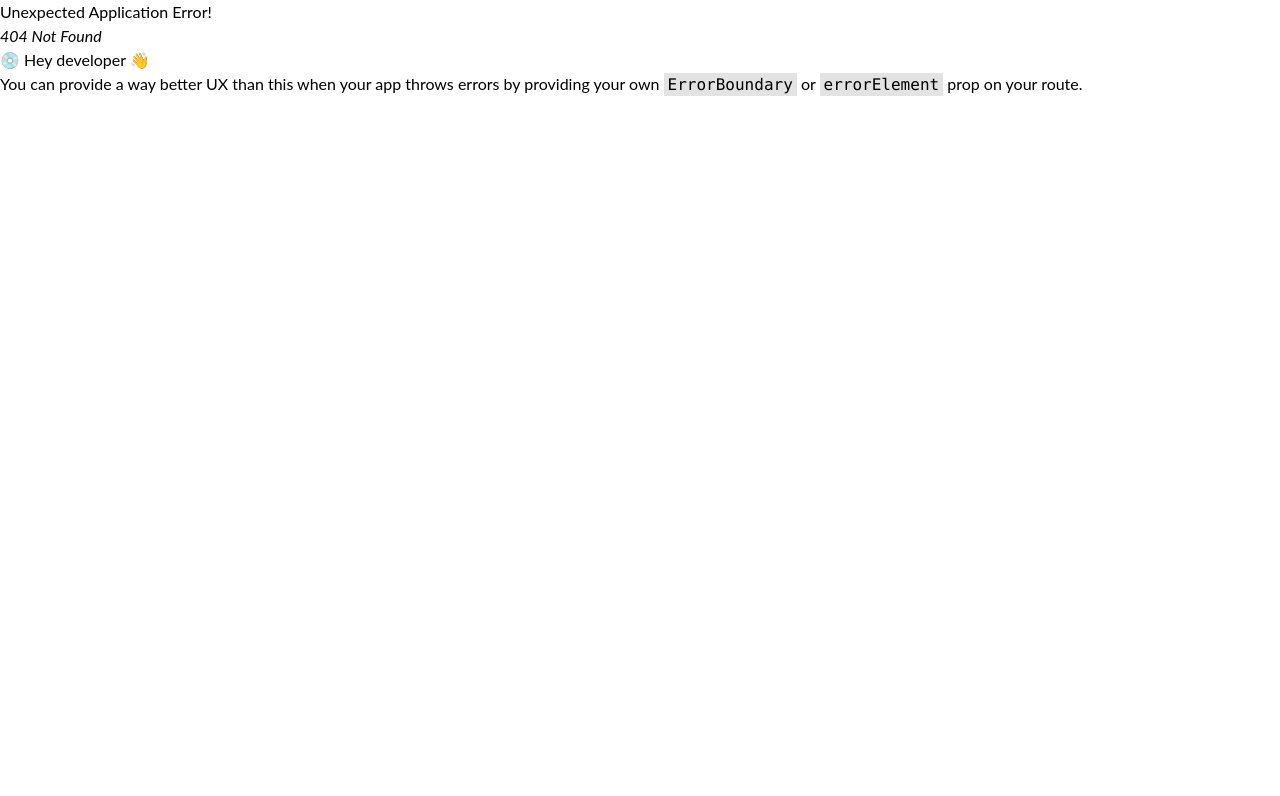
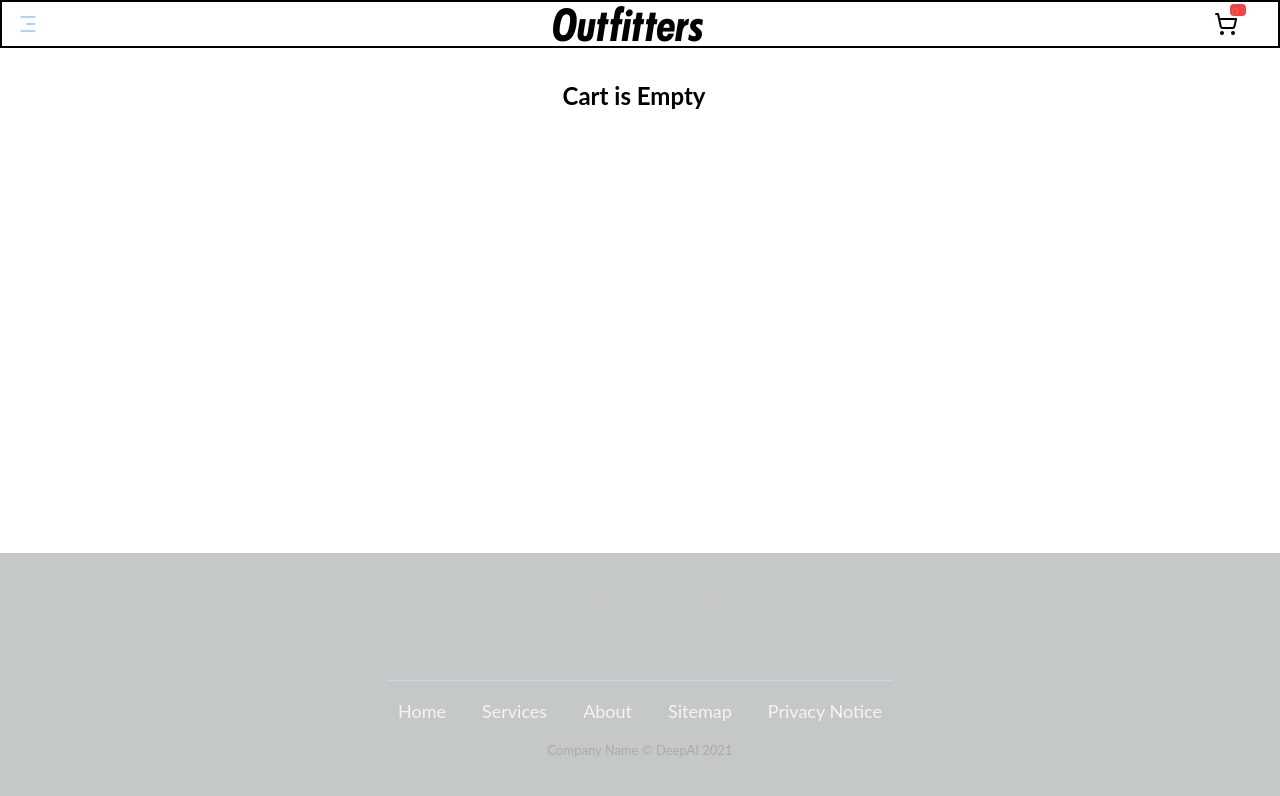
Before and after one commit to SyedMHasnain/Outfitters, a React (Create React App) app: page /Cart in a window 1280 px wide. Before the commit this address had no page. Shown: the top 796 px of the page. Built offline with nearby package versions, Linux system fonts and the light colour scheme.

Commit message:
redux done

```diff
--- a/src/App.jsx
+++ b/src/App.jsx
@@ -12,7 +12,6 @@ const App = () => {
      <Header/>
      <Outlet/>
      <Footer/>
-
     </Provider>
   );
 };
--- a/src/Components/Footer.jsx
+++ b/src/Components/Footer.jsx
@@ -1,26 +1,72 @@
-import React from 'react'
-
 const Footer = () => {
   return (
-  <>
-      <div className="footer-basic">
+    <div className="flex flex-col min-h-screen">
+      <div className="flex-grow">{/* Your main content goes here */}</div>
+      <div className="footer-basic align-bottom bg-gray-200 p-6">
         <footer>
-            <div className="social"><a href="#"><i className="icon ion-social-instagram"></i></a><a href="#"><i className="icon ion-social-snapchat"></i></a><a href="#"><i className="icon ion-social-twitter"></i></a><a href="#"><i className="icon ion-social-facebook"></i></a></div>
+          <div className="social mb-4">
+            <a
+              href="https://instagram.com"
+              target="_blank"
+              rel="noopener noreferrer">
+              <i className="icon ion-social-instagram"></i>
+            </a>
+            <a
+              href="https://snapchat.com"
+              target="_blank"
+              rel="noopener noreferrer">
+              <i className="icon ion-social-snapchat"></i>
+            </a>
+            <a
+              href="https://twitter.com"
+              target="_blank"
+              rel="noopener noreferrer">
+              <i className="icon ion-social-twitter"></i>
+            </a>
+            <a
+              href="https://facebook.com"
+              target="_blank"
+              rel="noopener noreferrer">
+              <i className="icon ion-social-facebook"></i>
+            </a>
+          </div>
 
-         <hr className='w-[100%] h-0.1  border'  />
+          <hr className="border-t border-gray-300" />
 
-            <ul className="list-inline">
-                <li className="list-inline-item"><a href="#">Home</a></li>
-                <li className="list-inline-item"><a href="#">Services</a></li>
-                <li className="list-inline-item"><a href="#">About</a></li>
-                <li className="list-inline-item"><a href="#">Sitemap</a></li>
-                <li className="list-inline-item"><a href="#">Privacy Notice</a></li>
-            </ul>
-            <p className="copyright">Company Name © DeepAI 2021</p>
+          <ul className="list-inline flex justify-center space-x-4 mt-4">
+            <li>
+              <a href="/" className="text-gray-700 hover:underline">
+                Home
+              </a>
+            </li>
+            <li>
+              <a href="/services" className="text-gray-700 hover:underline">
+                Services
+              </a>
+            </li>
+            <li>
+              <a href="/about" className="text-gray-700 hover:underline">
+                About
+              </a>
+            </li>
+            <li>
+              <a href="/sitemap" className="text-gray-700 hover:underline">
+                Sitemap
+              </a>
+            </li>
+            <li>
+              <a href="/privacy" className="text-gray-700 hover:underline">
+                Privacy Notice
+              </a>
+            </li>
+          </ul>
+          <p className="copyright text-center mt-4 text-gray-600">
+            Company Name © DeepAI 2021
+          </p>
         </footer>
+      </div>
     </div>
-  </>
-  )
-}
+  );
+};
 
-export default Footer
+export default Footer;
--- a/src/Components/Header.jsx
+++ b/src/Components/Header.jsx
@@ -1,64 +1,36 @@
 import React from "react";
-import { CiMenuFries } from "react-icons/ci";
 import { NavLink } from "react-router-dom";
 import logo from "../images/logo.png";
 import SideNavi from "./Sidenav";
+import { LuShoppingCart } from "react-icons/lu";
+import { useSelector } from "react-redux";
+const Header = () => {
+  const items = useSelector((state) => state.cart);
 
-//import { Link, NavLink } from "react-router-dom";
-
-// this is a navigation bar in which we use react router v60.4 and NAv Link As well
-const Header = () => {
   return (
     <>
       {/* nav start */}
-      <div className="flex  items-center fixed w-full z-10 h-12  ">
-        <div className="  ml-4 text-xl  text-black">
+      <div className="flex justify-between items-center fixed w-full z-10 h-12  border-2 border-black ">
+        <div className=" menu-icon ml-4 text-xl  text-black">
           <SideNavi />
         </div>
-        <img src={logo} alt="" className="ml-5" />
 
-        {/* <ul className=" flex gap-7  items-center text-[1vw] hidden xl:flex">
-          <li>
-            <NavLink
-              to="/"
-              className={({ isActive }) =>
-                `${isActive ? " text-red-400  rounded-3xl" : "tetx-black "}`
-              }>
-              Home
-            </NavLink>
-          </li>
-          <li>
-            <NavLink
-              className={({ isActive }) =>
-                `${isActive ? " text-red-400  rounded-3xl" : "tetx-black "}`
-              }
-              to="/About">
-              About
-            </NavLink>
-          </li>
-          <li>
-            <NavLink
-              className={({ isActive }) =>
-                `${isActive ? " text-red-400  rounded-3xl" : "tetx-black "}`
-              }
-              to="/Services">
-              Service
-            </NavLink>
-          </li>
-          <li>
-            <NavLink
-              className={({ isActive }) =>
-                `${isActive ? " text-red-400  rounded-3xl" : "tetx-black "}`
-              }
-              to="/Contact">
-              Contact
-            </NavLink>
-          </li>
-          <li className="bg-cyan-500  text-black px-7 py-2 rounded-3xl">
-            {" "}
-            Become are Valuable Customer
-          </li>
-        </ul> */}
+        <div className="Logo">
+          <img src={logo} alt="" />
+        </div>
+        <div className=" relative cart-icon mr-10 ">
+          <div className="absolute w-4 h-3 right-0  bottom-5 left-4 bg-red-500 rounded text-white  text-[10px]">
+            <span className="ml-0.5 font-thin ">{items.length}</span>
+          </div>
+          <NavLink
+            to="/Cart"
+            // className={({ isActive }) =>
+            //   `${isActive ? "  rounded-3xl" : "tetx-black "}`
+            // }
+          >
+            <LuShoppingCart className="w-6 h-6" />
+          </NavLink>
+        </div>
       </div>
 
       {/* nav End  */}
--- a/src/Components/Sidenav.jsx
+++ b/src/Components/Sidenav.jsx
@@ -3,6 +3,7 @@ import "../index.css";
 import { CiMenuFries } from "react-icons/ci";
 import { AiOutlineClose } from "react-icons/ai";
 import { NavLink } from "react-router-dom";
+
 function SideNavi() {
   const [isOpen, setIsOpen] = useState(false);
 
@@ -17,8 +18,8 @@ function SideNavi() {
 
   return (
     <div className="mr-1 text-blue-400">
+      <CiMenuFries onClick={openNav} />
 
-        <CiMenuFries onClick={openNav} />
       <SideNav isOpen={isOpen} closeNav={closeNav} />
     </div>
   );
@@ -42,13 +43,9 @@ function SideNav({ isOpen, closeNav }) {
         </li>
         <li>
           <NavLink
-            className={({ isActive }) =>
-              ` ${
-                isActive ? " text-red-400  rounded-3xl" : "text-black "
-              }`
-            }
-            to="/About">
-            About
+            to="/Products">
+
+            Products
           </NavLink>
         </li>
         <li>
--- /dev/null
+++ b/src/Pages/Cart.jsx
@@ -0,0 +1,68 @@
+import React from "react";
+import { useSelector } from "react-redux";
+import { useDispatch } from "react-redux";
+import { remove } from "../Store/cartSlice";
+const Cart = () => {
+    const dispatch = useDispatch();
+    const Product = useSelector((state)=>state.cart)
+    const handleremove = (id) => {
+      dispatch(remove({id}));
+    };
+  return (
+    <>
+      {Product.length < 0 ? (
+        <div className="max-w-xl mx-auto mt-10 bg-white shadow-lg rounded-lg p-6">
+          <h2 className="text-2xl font-bold text-black mb-4">Shopping Cart</h2>
+          <div className="space-y-4">
+            {Product.map((item) => (
+              <div
+                key={item.id}
+                className="flex justify-between items-center p-4 border-b border-gray-300">
+                <div className="flex-1">
+                  <img
+                    src={item.image}
+                    alt="product"
+                    className="w-16 h-16 object-cover rounded"
+                  />
+                  <h3 className="text-lg font-semibold text-black">
+                    {item.title}
+                  </h3>
+                  <p className="text-gray-600">${item.price}</p>
+                </div>
+                <div className="flex items-center space-x-2">
+                  <input
+                    type="number"
+                    value={item.length}
+                    className="w-16 border border-gray-400 rounded text-center"
+                    readOnly
+                  />
+                </div>
+                <div className="flex items-center space-x-2">
+                  <button
+                    onClick={() => handleremove(item.id)}
+                    className="  w-20 border bg-black  text-white   rounded text-center">
+                    Remove
+                  </button>
+                </div>
+              </div>
+            ))}
+          </div>
+          <div className="mt-4">
+            <h3 className="text-xl font-bold text-black">Total:</h3>
+          </div>
+          <button className="mt-4 w-full bg-black text-white py-2 rounded hover:bg-gray-800 transition">
+            Checkout
+          </button>
+        </div>
+      ) : (
+        <div className="absolute top-20 left-0 right-3 ">
+          <h1 className="text-2xl  font-bold text-black text-center   ">
+            Cart is Empty
+          </h1>
+        </div>
+      )}
+    </>
+  );
+};
+
+export default Cart;
--- a/src/Pages/About.jsx
+++ b/src/Pages/Products.jsx
@@ -20,7 +20,7 @@ import { useDispatch } from "react-redux";
 //    },
 //    // Add more products as needed
 //  ];
- const About = () => {
+ const Products = () => {
 
    const [ product, setProduct ] =useState([])
 
@@ -45,15 +45,15 @@ import { useDispatch } from "react-redux";
   return (
     <>
       <SideNavi />
-      <div className="flex flex-wrap justify-center p-4 gap-10">
+      <div className="flex flex-wrap align-middle w-full  justify-center p-4 gap-10 mt-10">
         {product.map((product) => (
-          <div  key={product.id}className="max-w-sm rounded overflow-hidden shadow-lg bg-white">
+          <div  key={product.id}className="max-w-sm rounded  overflow-hidden shadow-lg bg-white">
             <img
-              className="w-40 h-20 object-fit"
+              className="w-30 h-20 object-cover"
               src={product.image}
               alt={product.name}
             />
-            <div className="p-4 gap-10">
+            <div className="p-4">
               <h2 className="font-bold text-xl mb-2">{product.name}</h2>
               <div className="flex justify-between items-center ">
                 <span className="text-lg font-semibold mr-5">
@@ -73,4 +73,4 @@ import { useDispatch } from "react-redux";
   );
 }
 
-export default About
+export default Products
--- a/src/Store/cartSlice.js
+++ b/src/Store/cartSlice.js
@@ -7,9 +7,9 @@ const CartSlice = createSlice({
     add(state, action) {
       state.push(action.payload);
     },
+
     remove(state, action) {
-      return;
-      state.filter((item) => item.id !== action.payload.id);
+      return state.filter((item) => item.id !== action.payload.id);
     },
   },
 });
```
Also changed, not shown: src/index.js (+11 -5 lines).
